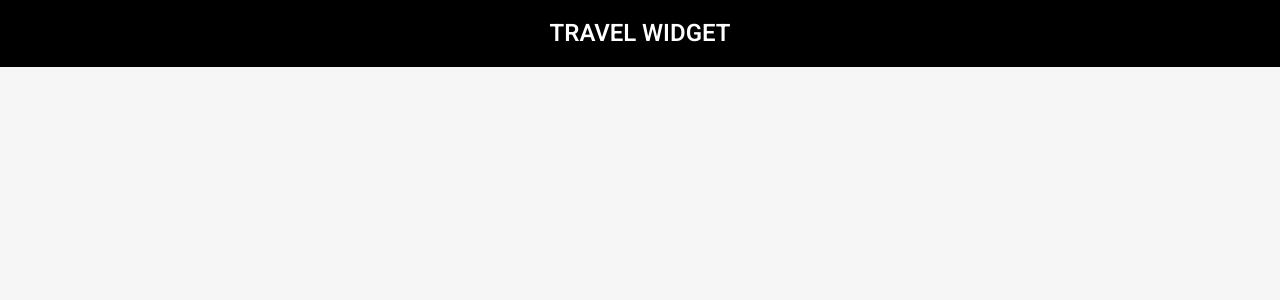
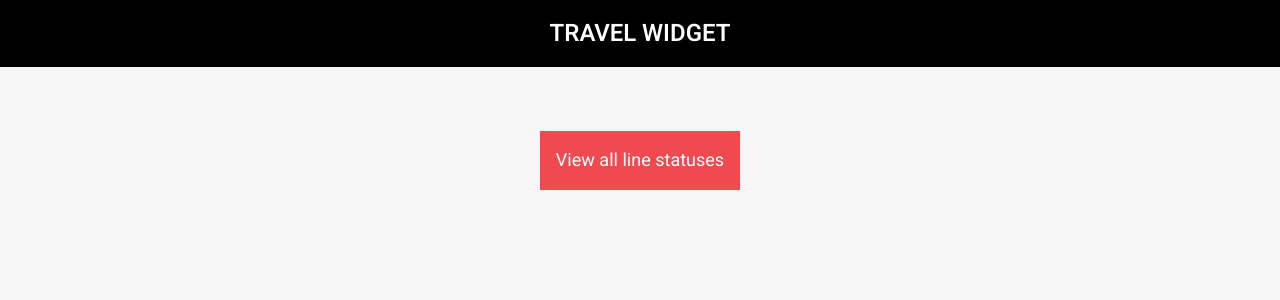
Before and after one commit to hanlacey/delay-widget, a React (Create React App) app: page / in a window 1280 px wide. Shown: the top 300 px of the page. Built offline with nearby package versions, Linux system fonts and the light colour scheme.

Commit message:
add navigation from default path

```diff
--- a/src/components/App.js
+++ b/src/components/App.js
@@ -3,6 +3,7 @@ import AllLines from './AllLines';
 import Header from './Header';
 import Description from './Description';
 import Widget from './Widget';
+import ShowTable from './ShowTable'
 import { Router } from '@reach/router'
 
 function App() {
@@ -10,9 +11,9 @@ function App() {
     <div className="App">
       <Header />
       <Router>
+        <ShowTable default />
         <Widget path="/travel" />
         <Widget path="/travel/:line_id" />
-
       </Router>
     </div >
   );
--- /dev/null
+++ b/src/components/ShowTable.jsx
@@ -0,0 +1,13 @@
+import React from "react";
+import { Link } from "@reach/router";
+import { Button } from "react-bootstrap";
+import "../styles/Widget.css";
+export default function ShowTable() {
+	return (
+		<div className="show-table">
+			<Link to="/travel">
+				<Button id="show-lines">View all line statuses</Button>
+			</Link>
+		</div>
+	);
+}
--- a/src/styles/App.css
+++ b/src/styles/App.css
@@ -1,5 +1,8 @@
 body {
 	background-color: #f6f6f6;
+}
+:root {
+	--huddled-red: #f14950;
 }
 
 .App {
--- a/src/styles/Table.css
+++ b/src/styles/Table.css
@@ -1,7 +1,3 @@
-:root {
-	--huddled-red: #f14950;
-}
-
 table {
 	font-family: "Heebo", sans-serif;
 	border-collapse: collapse;
--- a/src/styles/Widget.css
+++ b/src/styles/Widget.css
@@ -1,18 +1,3 @@
-/* .Widget {
-	margin: 1rem;
-	background-color: white;
-	font-family: "Heebo", sans-serif;
-	display: flex;
-	flex-direction: column;
-	justify-content: center;
-}
-
-
-
-
-
-*/
-
 .Widget {
 	display: flex;
 	flex-direction: column;
@@ -38,6 +23,21 @@
 	align-items: center;
 	padding: 1rem;
 }
+.show-table {
+	display: flex;
+	align-items: center;
+	justify-content: center;
+	text-decoration: none;
+	padding: 4rem;
+}
+#show-lines {
+	font-family: "Heebo", sans-serif;
+	padding: 1rem;
+	background-color: var(--huddled-red);
+	color: white;
+	border: none;
+	font-size: large;
+}
 #go-back {
 	padding-bottom: 1rem;
 }
```
